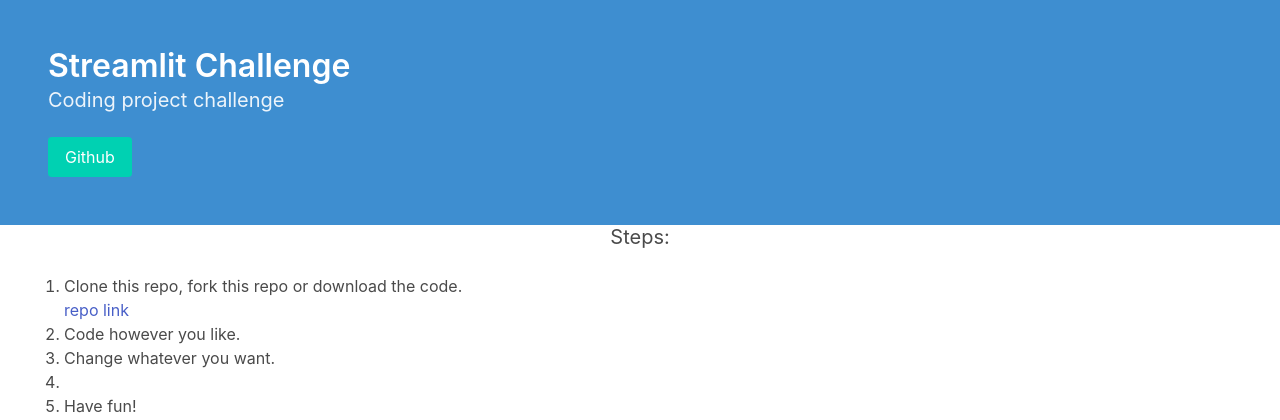
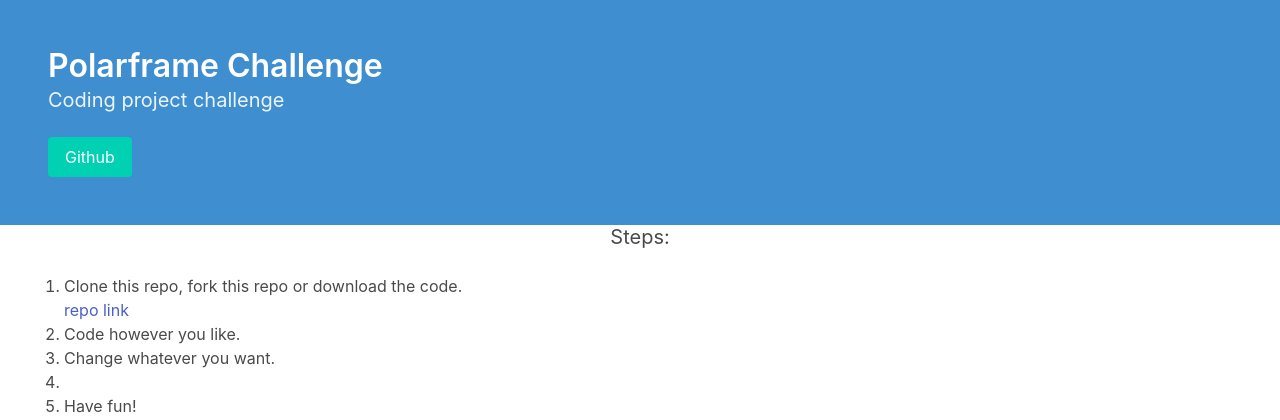
Before and after one commit to CDplayerxOne/Polarframe, a Flask app: page / in a window 1280 px wide. Shown: the top 420 px of the page. Run offline with Flask 2, Linux system fonts and the light colour scheme.

Commit message:
Update index.html

```diff
--- a/templates/index.html
+++ b/templates/index.html
@@ -14,12 +14,12 @@
       type="text/css"
       href="{{url_for('static', filename='index.css')}}"
     />
-    <title>Streamlit</title>
+    <title>Polarframe challenge</title>
   </head>
   <body>
     <section class="hero is-info">
       <div class="hero-body">
-        <h1 class="title is-info" id="good">Streamlit Challenge</h1>
+        <h1 class="title is-info" id="good">Polarframe Challenge</h1>
         <h1 class="subtitle">Coding project challenge</h1>
         <a
           href="https://github.com/CDplayerxOne/streamlit"
```
